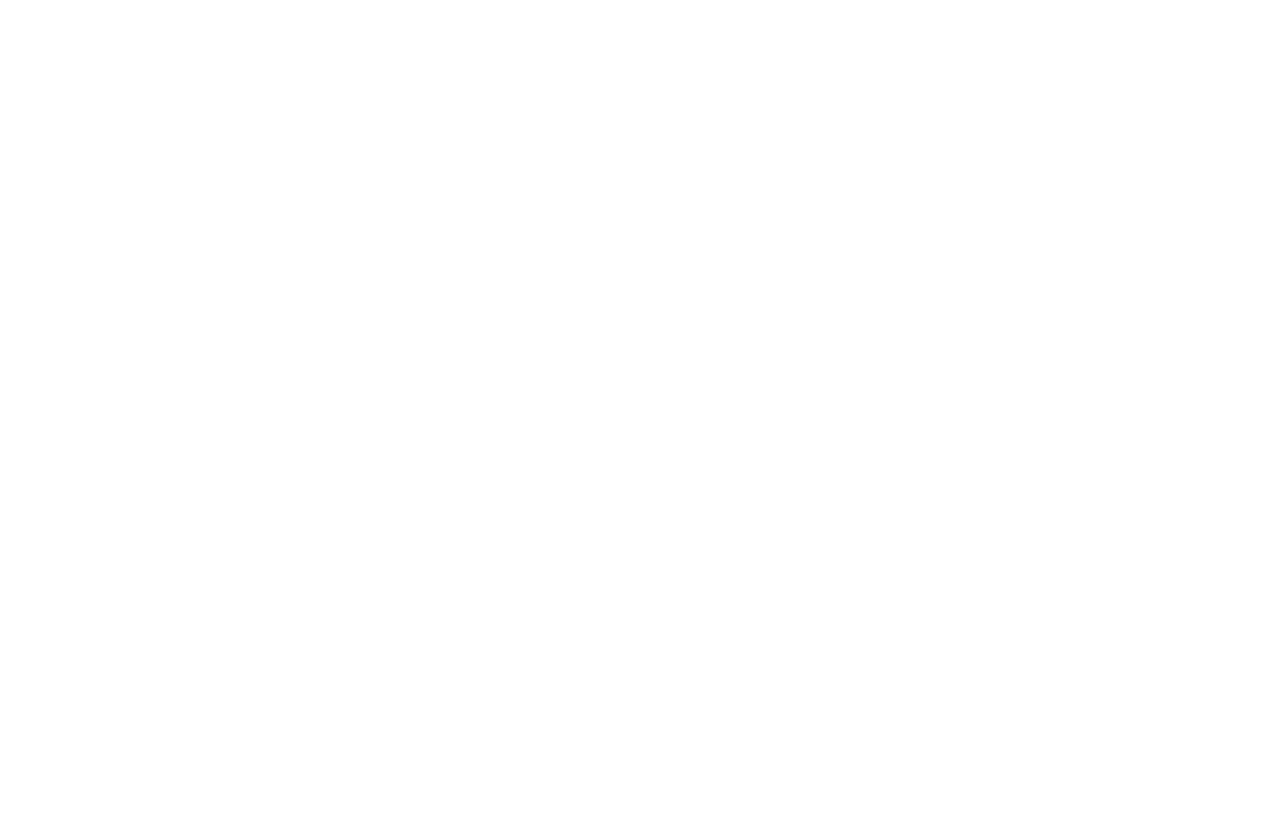
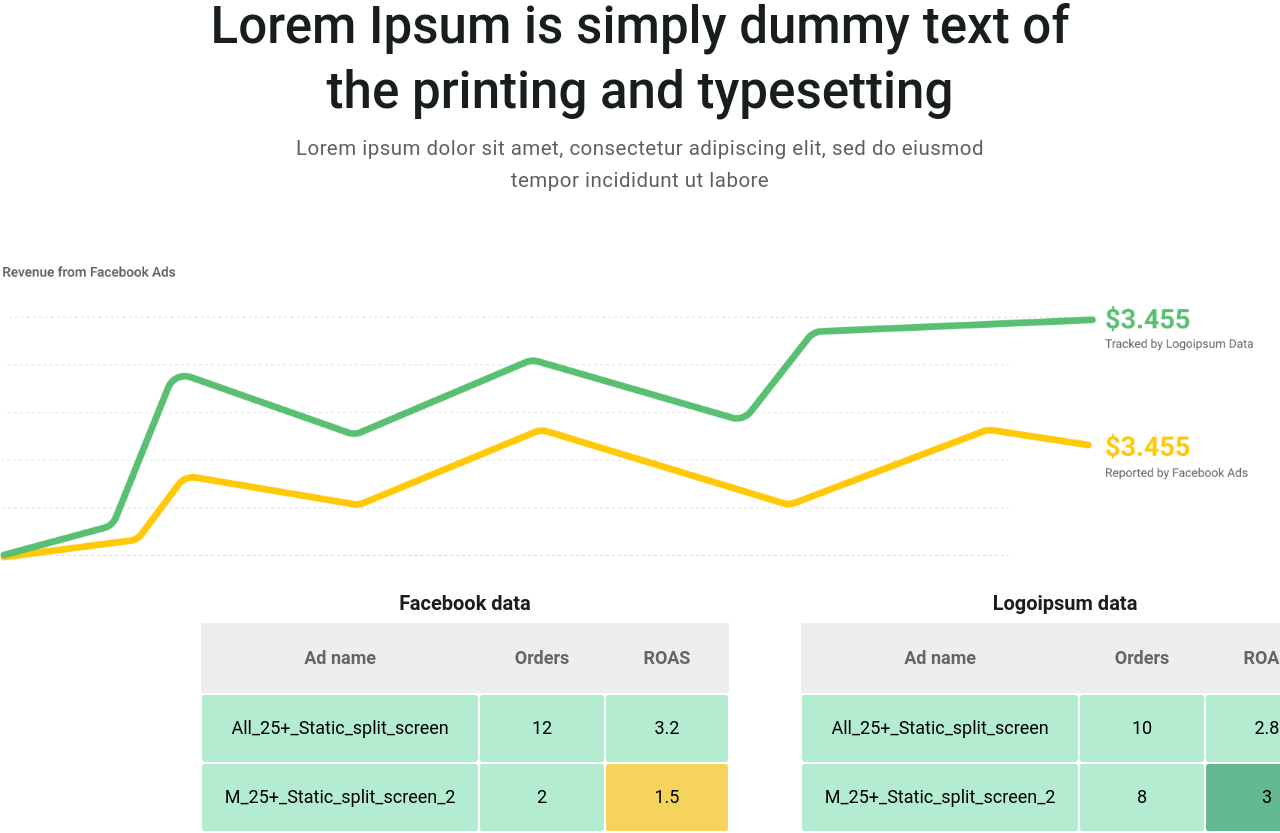
Before and after one commit to SFProttoy/logoipsum-figma, a Next.js app: page / in a window 1280 px wide. Shown: the part 4320-5153 px from the top of the page. Before the commit the page ends 4164 px from the top, so only its background shows below. Built offline with nearby package versions, Linux system fonts and the light colour scheme.

Commit message:
work on section6

```diff
--- a/components/Main/Main.jsx
+++ b/components/Main/Main.jsx
@@ -2,6 +2,7 @@
 import Section2 from "./Sections/Section2";
 import Section3 from "./Sections/Section3";
 import Section4 from "./Sections/Section4";
+import Section5 from "./Sections/Section5";
 
 const Main = () => {
   return (
@@ -11,6 +12,7 @@
         <Section2 />
         <Section3 />
         <Section4 />
+        <Section5 />
       </main>
     </>
   );
--- /dev/null
+++ b/components/Main/Sections/Section5.jsx
@@ -0,0 +1,80 @@
+const Section5 = () => {
+  return (
+    <section className="section-5 text-center">
+      <h1 className="common-h1">
+        Lorem Ipsum is simply dummy text of <br /> the printing and typesetting
+      </h1>
+      <p className="common-p">
+        Lorem ipsum dolor sit amet, consectetur adipiscing elit, sed do eiusmod
+        <br />
+        tempor incididunt ut labore
+      </p>
+
+      <img
+        src="/images/chart.png"
+        width="1300"
+        alt="chart"
+        className="img-fluid mt-5"
+      />
+
+      <div className="tables">
+        <div className="table-1">
+          <h5 className="title">Facebook data</h5>
+          <table>
+            <thead>
+              <tr>
+                <th>Ad name</th>
+                <th>Orders</th>
+                <th>ROAS</th>
+              </tr>
+            </thead>
+            <tbody>
+              <tr>
+                <td className="column-1">All_25+_Static_split_screen</td>
+                <td className="column-2">12</td>
+                <td className="column-3">3.2</td>
+              </tr>
+
+              <tr>
+                <td className="column-1">M_25+_Static_split_screen_2</td>
+                <td className="column-2">2</td>
+                <td className="column-3" style={{ backgroundColor: "#F6D45B" }}>
+                  1.5
+                </td>
+              </tr>
+            </tbody>
+          </table>
+        </div>
+        <div className="table-1">
+          <h5 className="title">Logoipsum data</h5>
+          <table>
+            <thead>
+              <tr>
+                <th>Ad name</th>
+                <th>Orders</th>
+                <th>ROAS</th>
+              </tr>
+            </thead>
+            <tbody>
+              <tr>
+                <td className="column-1">All_25+_Static_split_screen</td>
+                <td className="column-2">10</td>
+                <td className="column-3">2.8</td>
+              </tr>
+
+              <tr>
+                <td className="column-1">M_25+_Static_split_screen_2</td>
+                <td className="column-2">8</td>
+                <td className="column-3" style={{ backgroundColor: "#64B992" }}>
+                  3
+                </td>
+              </tr>
+            </tbody>
+          </table>
+        </div>
+      </div>
+    </section>
+  );
+};
+
+export default Section5;
--- a/pages/global.css
+++ b/pages/global.css
@@ -533,4 +533,57 @@
 
 /* Section 4 End */
 
+/* Section 5 Start */
+
+.section-5 {
+  margin-top: 150px;
+}
+
+.tables {
+  display: flex;
+  width: 1200px;
+  margin-left: 130px;
+  margin-top: 30px;
+}
+
+.tables .title {
+  color: #181f1b;
+  font-family: Roboto;
+  font-size: 20px;
+  font-style: normal;
+  font-weight: 600;
+  line-height: 24px; /* 120% */
+}
+
+.tables .table-1 thead {
+  width: 600px;
+  height: 71px;
+  border-radius: 10px;
+  opacity: 0.6000000238418579;
+  background: #e3e3e3;
+}
+
+.tables .column-1 {
+  width: 300px;
+  height: 69px;
+  border-radius: 6px;
+  background: #b4ecd2;
+}
+
+.tables .column-2 {
+  width: 160px;
+  height: 69px;
+  border-radius: 6px;
+  background: #b4ecd2;
+}
+
+.tables .column-3 {
+  width: 161px;
+  height: 69px;
+  border-radius: 6px;
+  background: #b4ecd2;
+}
+
+/* Section 5 End */
+
 /* Main End */
```
Also changed, not shown: public/images/chart.png (renamed from public/images/Group 15659.png).
